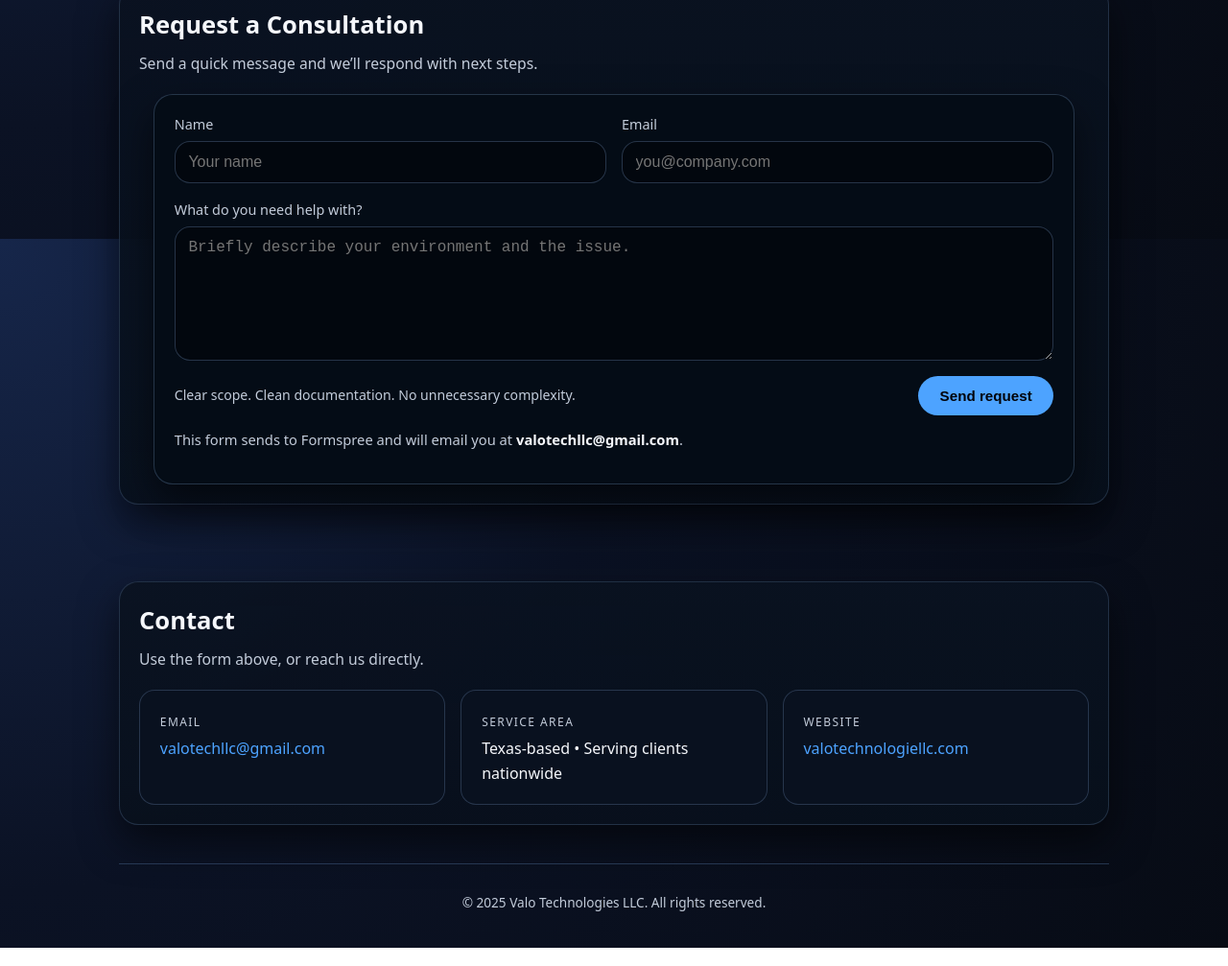
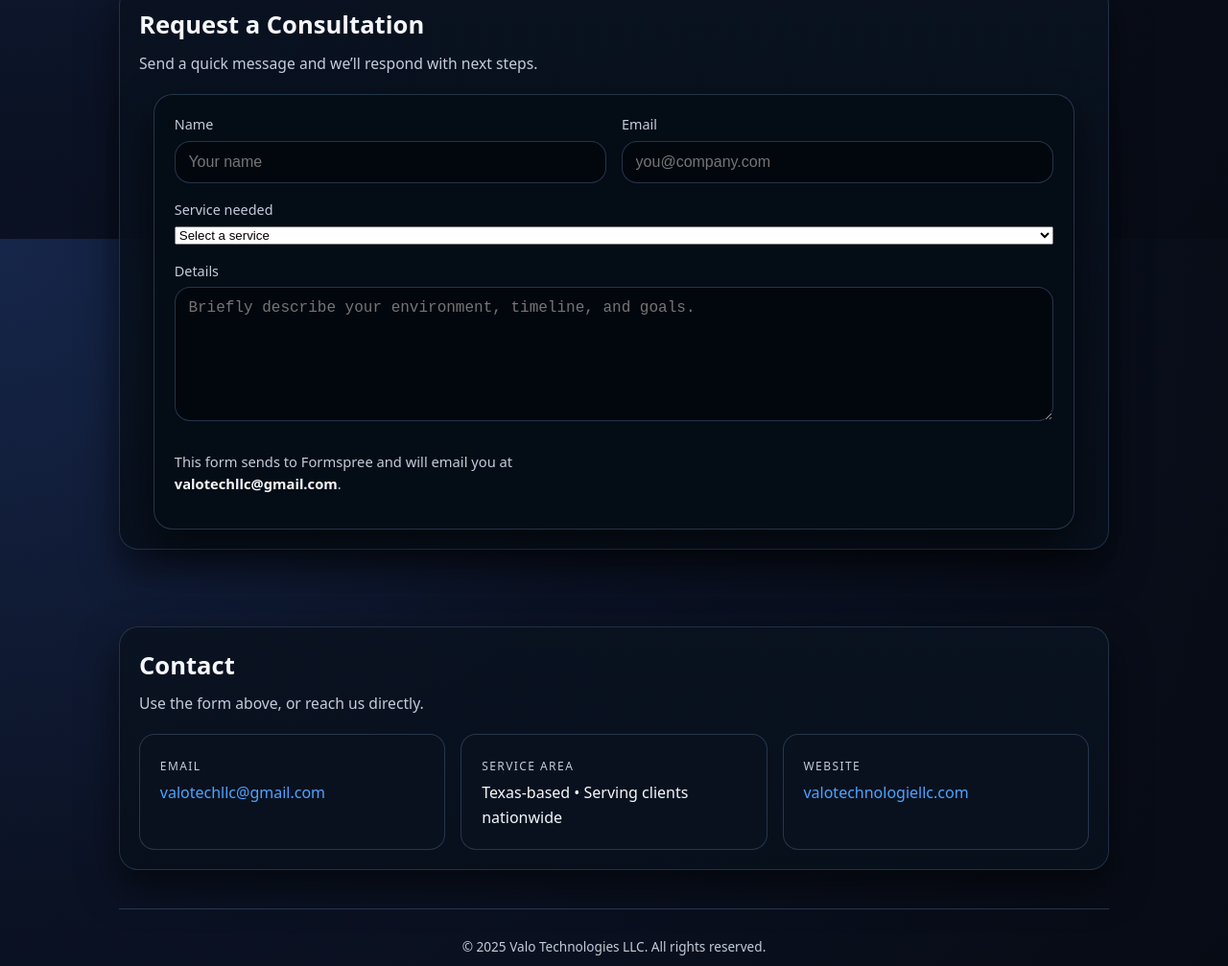
Before and after one commit to valotechllc/valo-website, a plain HTML site: page index.html in a window 1280 px wide. Shown: the part 2951-3958 px from the top of the page at 96% size. Drawn offline with Linux system fonts and the light colour scheme.

Commit message:
Update index.html

```diff
--- a/index.html
+++ b/index.html
@@ -485,24 +485,25 @@
                   <label for="email">Email</label>
                   <input id="email" name="email" type="email" required placeholder="you@company.com" />
                 </div>
-
-                <div class="field span-2">
-                  <label for="msg">What do you need help with?</label>
-                  <textarea id="msg" name="message" required placeholder="Briefly describe your environment and the issue."></textarea>
-                </div>
-
-                <!-- Helps you identify the source in Formspree -->
-                <input type="hidden" name="source" value="Valo Technologies LLC Website - Consultation" />
-
-                <!-- Honeypot bot trap (Formspree ignores legit users) -->
-                <input type="text" name="_gotcha" style="display:none" tabindex="-1" autocomplete="off" />
-              </div>
-
-              <div class="form-actions">
-                <p class="fineprint">Clear scope. Clean documentation. No unnecessary complexity.</p>
-                <button class="btn-primary" type="submit">Send request</button>
-              </div>
-
+<div class="field span-2">
+  <label for="service">Service needed</label>
+  <select id="service" name="service" required>
+    <option value="" disabled selected>Select a service</option>
+    <option value="Firewall Operations">Firewall Operations</option>
+    <option value="Network Hardening">Network Hardening</option>
+    <option value="Security Assessment">Security Assessment</option>
+    <option value="Palo Alto / Panorama">Palo Alto / Panorama</option>
+    <option value="Secure Remote Access (VPN / ZTNA)">Secure Remote Access (VPN / ZTNA)</option>
+    <option value="Windows 11 Migration">Windows 11 Migration</option>
+    <option value="Clinic / Healthcare Security">Clinic / Healthcare Security</option>
+    <option value="Compliance & Reporting">Compliance & Reporting</option>
+    <option value="Other">Other</option>
+  </select>
+</div>
+<div class="field span-2">
+  <label for="msg">Details</label>
+  <textarea id="msg" name="message" required placeholder="Briefly describe your environment, timeline, and goals."></textarea>
+</div>
               <p class="form-status">This form sends to Formspree and will email you at <strong>valotechllc@gmail.com</strong>.</p>
             </form>
           </div>
```
